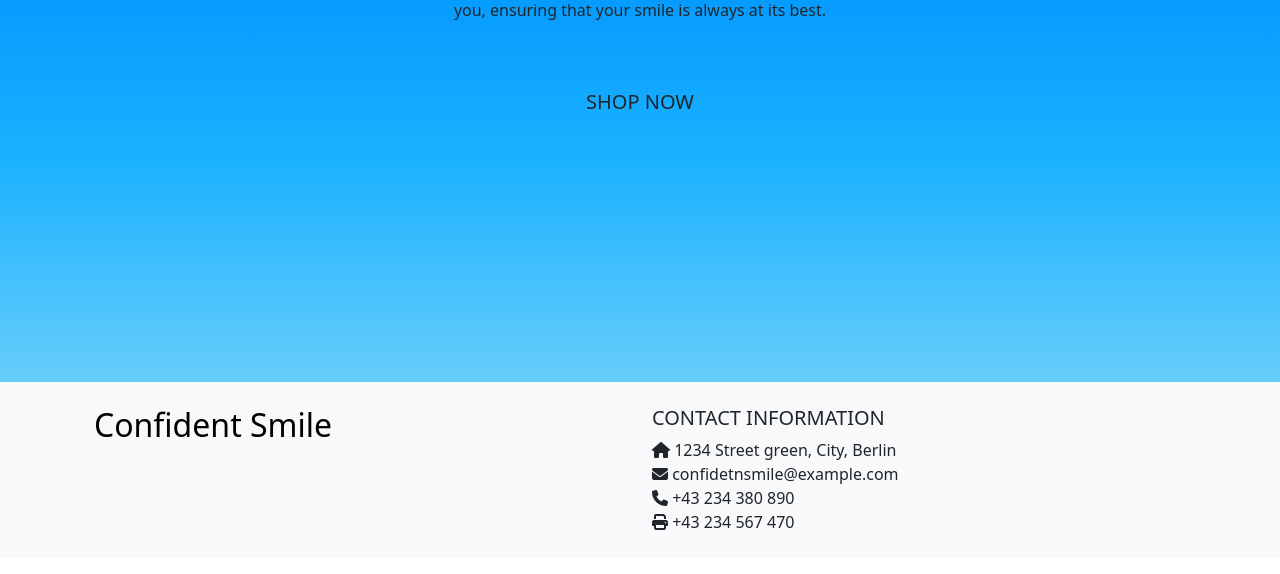
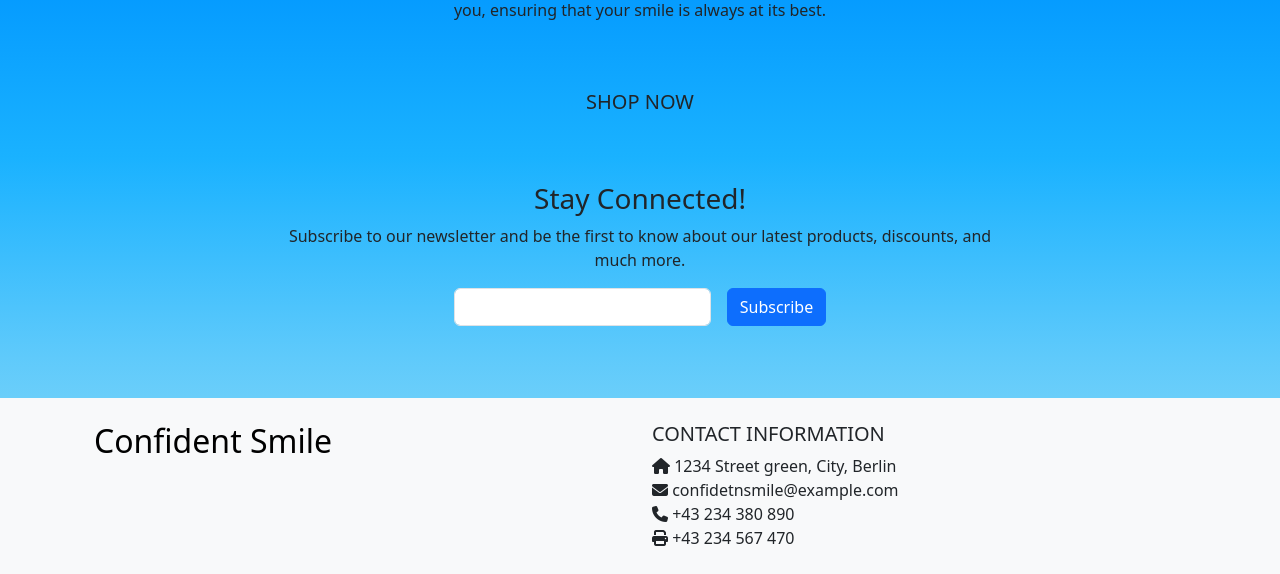
Before and after one commit to assofiejakobsson/confident-smile, a Django app: page / in a window 1280 px wide. Shown: the part 242-816 px from the top of the page. Before the commit the page ends 772 px from the top, so only its background shows below. Run offline with Django 3.2, Linux system fonts and the light colour scheme; some libraries are stand-ins or nearby versions.

Commit message:
Added a newsletter option for the user.

```diff
--- a/confident_smile/settings.py
+++ b/confident_smile/settings.py
@@ -32,8 +32,9 @@ DEBUG = True
 
 ALLOWED_HOSTS = [
     '8000-assofiejako-confidentsm-u7dpispt60t.ws-eu101.gitpod.io',
-    '8000-assofiejako-confidentsm-u7dpispt60t.ws-eu102.gitpod.io'
-    'assofiejakobsson-confident_smile.herokuapp.com', 'localhost'
+    '8000-assofiejako-confidentsm-u7dpispt60t.ws-eu102.gitpod.io',
+    '8000-assofiejako-confidentsm-u7dpispt60t.ws-eu102.gitpod.io',
+    'assofiejakobsson-confident_smile.herokuapp.com', 'localhost',
 ]
 
 
--- /dev/null
+++ b/home/forms.py
@@ -0,0 +1,7 @@
+from django import forms
+from .models import NewsletterUser
+
+class NewsletterUserForm(forms.ModelForm):
+    class Meta:
+        model = NewsletterUser
+        fields = ['email']
--- a/home/models.py
+++ b/home/models.py
@@ -1,4 +1,10 @@
 from django.db import models
 
+# Create your models here.
 
-# Create your models here.
+class NewsletterUser(models.Model):
+    email = models.EmailField(unique=True)
+    date_added = models.DateTimeField(auto_now_add=True)
+
+    def __str__(self):
+        return self.email
--- a/home/templates/home/index.html
+++ b/home/templates/home/index.html
@@ -1,16 +1,36 @@
 {% extends "base.html" %}
+{% load widget_tweaks %}
 {% load static %}
 
 {% block content %}
         <div class="container h-100" id="image-background-home">
             <div class="row h-100 align-items-center justify-content-center text-center">
                 <div class="col-10 col-md-8 my-auto">
+
                 <h1 class="mb-4">Welcome to Confident Smile</h1>
                 <p class="mb-5">We provide a range of organic, fluoride-free teeth whitening products that are both effective and gentle on your gums. Our mission is to deliver top-notch dental care products directly to you, ensuring that your smile is always at its best.</p>
                 <div class="my-5">
                 <h4>
                     <a href="{% url 'products:products' %}" class="shop-now-button btn btn-lg rounded-0 text-uppercase py-3">Shop Now</a>
                 </h4>
+                <div class="my-5">
+                    <h3>Stay Connected!</h3>
+                    <p>Subscribe to our newsletter and be the first to know about our latest products, discounts, and much more.</p>
+                    <form method="POST" action="{% url 'home:subscribe' %}" class="row gy-2 gx-3 align-items-center justify-content-center">
+                        {% csrf_token %}
+                        <div class="col-auto">
+                            {% render_field form.email class+="form-control" %}
+                        </div>
+                        <div class="col-auto">
+                            <button type="submit" class="btn btn-primary">Subscribe</button>
+                        </div>
+                        {% if form.email.errors %}
+                            <div class="form-errors">
+                                <p>{{ form.email.errors|first }}</p>
+                            </div>
+                        {% endif %}
+                    </form>
+
                 </div>
             </div>
         </div>
--- a/home/urls.py
+++ b/home/urls.py
@@ -7,4 +7,5 @@ app_name = 'home'
 
 urlpatterns = [
     path('', views.index, name='home'),
+    path('subscribe/', views.subscribe, name='subscribe'),
 ]
--- a/home/views.py
+++ b/home/views.py
@@ -1,6 +1,23 @@
-from django.shortcuts import render
+from django.shortcuts import render, redirect
+from .forms import NewsletterUserForm
+
 
 # Create your views here.
 
 def index(request):
-    return render(request, 'home/index.html')
+
+    form = NewsletterUserForm()
+
+    return render(request, 'home/index.html', {'form': form})
+
+
+
+def subscribe(request):
+    if request.method == 'POST':
+        form = NewsletterUserForm(request.POST)
+        if form.is_valid():
+            form.save()
+            return redirect('home:home')
+    else:
+        form = NewsletterUserForm()
+    return render(request, 'home/index.html', {'form': form})
```
Also changed, not shown: home/migrations/0001_initial.py (added). Lines whose indentation alone changed are shown as unchanged.
